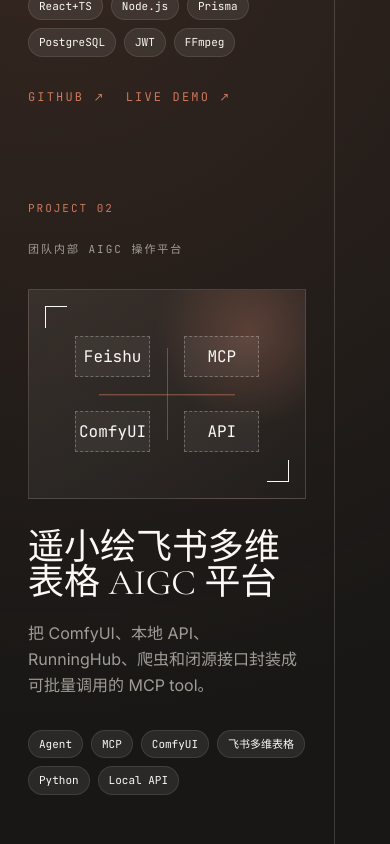
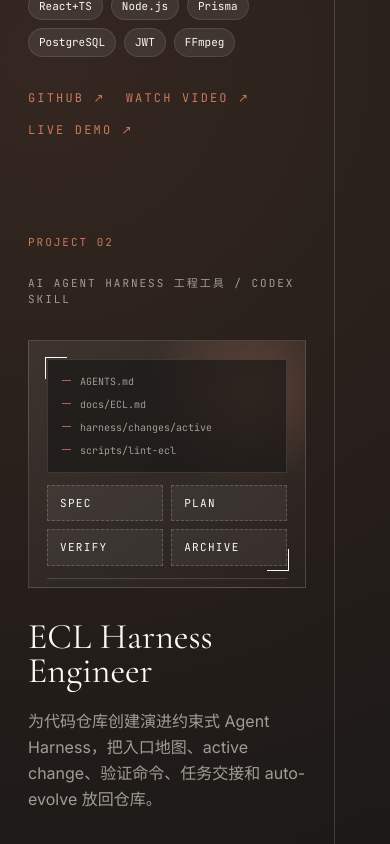
Before and after one commit to qinghui316/portfolio_web, a React (Vite) app: page / in a window 390 px wide. Shown: the part 6540-7384 px from the top of the page. Built offline with nearby package versions, Linux system fonts and the light colour scheme; no server answers.

Commit message:
Add ECL project and MoonAI promo video link

```diff
--- a/scripts/upload-oss-media.mjs
+++ b/scripts/upload-oss-media.mjs
@@ -30,6 +30,7 @@
 const prefix = (process.env.OSS_PREFIX || 'users').replace(/^\/+|\/+$/g, '');
 const forcePathStyle = process.env.OSS_FORCE_PATH_STYLE === 'true';
 const portfolioPrefix = `${prefix}/portfolio`;
+const requestedEnvNames = new Set(process.argv.slice(2));
 
 const assets = [
   {
@@ -68,7 +69,24 @@
     objectKey: `${portfolioPrefix}/scroll/scroll-work-poster.webp`,
     contentType: 'image/webp',
   },
+  {
+    envName: 'VITE_MOONAI_PROMO_VIDEO_URL',
+    localPath: 'media-export/moonai-workbench-promo.mp4',
+    objectKey: `${portfolioPrefix}/projects/moonai-workbench-promo.mp4`,
+    contentType: 'video/mp4',
+    optional: true,
+  },
 ];
+
+const selectedAssets = requestedEnvNames.size
+  ? assets.filter((asset) => requestedEnvNames.has(asset.envName))
+  : assets;
+const unknownEnvNames = [...requestedEnvNames].filter((envName) => !assets.some((asset) => asset.envName === envName));
+
+if (unknownEnvNames.length) {
+  console.error(`Unknown media env name(s): ${unknownEnvNames.join(', ')}`);
+  process.exit(1);
+}
 
 const getPublicUrl = (objectKey) => {
   if (forcePathStyle) {
@@ -151,7 +169,13 @@
   });
 
 const uploaded = [];
-for (const asset of assets) {
+for (const asset of selectedAssets) {
+  const absolutePath = path.join(rootDir, asset.localPath);
+  if (asset.optional && !requestedEnvNames.size && !fs.existsSync(absolutePath)) {
+    console.log(`Skipping optional missing file: ${asset.localPath}`);
+    continue;
+  }
+
   process.stdout.write(`Uploading ${asset.localPath} ... `);
   const url = await uploadAsset(asset);
   uploaded.push({ envName: asset.envName, url });
--- a/src/components/SectionProjects.tsx
+++ b/src/components/SectionProjects.tsx
@@ -6,12 +6,11 @@
 
 type Project = {
   title: string;
-  href?: string;
-  demo?: string;
   position: string;
   desc: string;
   tags: string[];
-  visual: "moonai" | "yaoxiaohui" | "video" | "embedding" | "course";
+  links?: { label: string; href: string }[];
+  visual: "moonai" | "harness" | "yaoxiaohui" | "video" | "embedding" | "course";
 };
 
 function ProjectVisual({ type }: { type: Project["visual"] }) {
@@ -47,6 +46,27 @@
         <div className="flow-line flow-line-a" />
         <div className="flow-line flow-line-b" />
         <div className="flow-line flow-line-c" />
+      </div>
+    );
+  }
+
+  if (type === "harness") {
+    return (
+      <div className="project-visual harness-visual">
+        <div className="harness-tree">
+          {["AGENTS.md", "docs/ECL.md", "harness/changes/active", "scripts/lint-ecl"].map((item) => (
+            <span key={item}>{item}</span>
+          ))}
+        </div>
+        <div className="harness-flow">
+          {["spec", "plan", "verify", "archive"].map((step) => (
+            <span key={step}>{step}</span>
+          ))}
+        </div>
+        <div className="harness-gate">
+          <span>CI gate</span>
+          <strong>auto-evolve</strong>
+        </div>
       </div>
     );
   }
@@ -88,16 +108,31 @@
 export default function SectionProjects() {
   const containerRef = useRef<HTMLDivElement>(null);
   const trackRef = useRef<HTMLDivElement>(null);
+  const moonaiPromoVideoUrl = import.meta.env.VITE_MOONAI_PROMO_VIDEO_URL?.trim();
 
   const projects: Project[] = [
     {
       title: "MoonAI 短剧 Agent 工作台",
-      href: "https://github.com/qinghui316/moonaigc",
-      demo: "https://moonai.asia/",
       position: "AI 短剧创作平台 / 个人独立全栈开发并部署上线",
       desc: "从剧本改编、镜头语言、分镜生成、参考图匹配到视频合成，串起完整 AI 创作链路。",
       tags: ["React+TS", "Node.js", "Prisma", "PostgreSQL", "JWT", "FFmpeg"],
+      links: [
+        { label: "GitHub ↗", href: "https://github.com/qinghui316/moonaigc" },
+        ...(moonaiPromoVideoUrl ? [{ label: "Watch Video ↗", href: moonaiPromoVideoUrl }] : []),
+        { label: "Live Demo ↗", href: "https://moonai.asia/" },
+      ],
       visual: "moonai",
+    },
+    {
+      title: "ECL Harness Engineer",
+      position: "AI Agent Harness 工程工具 / Codex Skill",
+      desc: "为代码仓库创建演进约束式 Agent Harness，把入口地图、active change、验证命令、任务交接和 auto-evolve 放回仓库。",
+      tags: ["Agent Harness", "Codex Skill", "ECL", "Active Change", "Lint / CI Gate", "Auto-Evolve"],
+      links: [
+        { label: "GitHub ↗", href: "https://github.com/qinghui316/ecl-harness-engineer" },
+        { label: "Article ↗", href: "https://mp.weixin.qq.com/s/L4x5B-wmG8JEgaCXxuhe1w" },
+      ],
+      visual: "harness",
     },
     {
       title: "遥小绘飞书多维表格 AIGC 平台",
@@ -193,7 +228,10 @@
 
       <div className="project-track" ref={trackRef}>
         <div className="project-spacer" />
-        {projects.map((proj, i) => (
+        {projects.map((proj, i) => {
+          const titleLink = proj.links?.find((link) => link.label.startsWith("GitHub"));
+
+          return (
             <article key={proj.title} className="project-card">
               <div className="project-card-inner">
                 <div className="project-meta">
@@ -205,8 +243,8 @@
 
                   <div>
                     <h3 className="font-display text-4xl md:text-5xl leading-[0.95] text-on-dark mb-5">
-                    {proj.demo ? (
-                      <a href={proj.demo} target="_blank" rel="noreferrer" className="transition-colors hover:text-primary">
+                      {titleLink ? (
+                        <a href={titleLink.href} target="_blank" rel="noreferrer" className="transition-colors hover:text-primary">
                           {proj.title}
                         </a>
                       ) : (
@@ -224,21 +262,17 @@
                   ))}
                 </div>
 
-              <div className="flex gap-5 font-mono text-xs uppercase tracking-[0.18em]">
-                {proj.href && (
-                  <a href={proj.href} target="_blank" rel="noreferrer" className="text-primary hover:text-primary-active">
-                    GitHub ↗
+                <div className="project-links">
+                  {proj.links?.map((link) => (
+                    <a key={link.href} href={link.href} target="_blank" rel="noreferrer" className="text-primary hover:text-primary-active">
+                      {link.label}
                     </a>
-                )}
-                {proj.demo && (
-                  <a href={proj.demo} target="_blank" rel="noreferrer" className="text-primary hover:text-primary-active">
-                    Live Demo ↗
-                  </a>
-                )}
+                  ))}
                 </div>
               </div>
             </article>
-        ))}
+          );
+        })}
 
         <div className="project-end">
           <p className="font-mono text-xs uppercase tracking-[0.26em] text-primary mb-5">Next</p>
--- a/src/index.css
+++ b/src/index.css
@@ -455,6 +455,15 @@
   text-align: right;
   color: var(--color-on-dark-soft);
 }
+.project-links {
+  display: flex;
+  flex-wrap: wrap;
+  gap: 14px 20px;
+  font-family: var(--font-mono);
+  font-size: 12px;
+  letter-spacing: 0.18em;
+  text-transform: uppercase;
+}
 .project-end {
   flex: 0 0 420px;
   min-height: 100vh;
@@ -594,6 +603,78 @@
 }
 .flow-line-b { top: 50%; }
 .flow-line-c { top: calc(50% + 1px); opacity: 0.4; }
+.harness-visual {
+  display: grid;
+  grid-template-columns: 1.1fr 1fr;
+  grid-template-rows: 1fr auto;
+  gap: 18px;
+  padding: 34px;
+}
+.harness-tree {
+  display: flex;
+  flex-direction: column;
+  justify-content: center;
+  gap: 10px;
+  border: 1px solid rgba(250, 249, 245, 0.12);
+  background: rgba(24, 23, 21, 0.68);
+  padding: 18px;
+  font-family: var(--font-mono);
+  font-size: 11px;
+  color: var(--color-on-dark-soft);
+  z-index: 2;
+}
+.harness-tree span {
+  position: relative;
+  padding-left: 18px;
+  white-space: nowrap;
+}
+.harness-tree span::before {
+  content: "";
+  position: absolute;
+  left: 0;
+  top: 0.65em;
+  width: 9px;
+  height: 1px;
+  background: rgba(204, 120, 92, 0.82);
+}
+.harness-flow {
+  display: grid;
+  align-content: center;
+  gap: 9px;
+  z-index: 2;
+}
+.harness-flow span {
+  border: 1px dashed rgba(250, 249, 245, 0.2);
+  background: rgba(250, 249, 245, 0.055);
+  color: var(--color-on-dark);
+  font-family: var(--font-mono);
+  font-size: 11px;
+  letter-spacing: 0.12em;
+  text-transform: uppercase;
+  padding: 9px 12px;
+}
+.harness-flow span:nth-child(2),
+.harness-flow span:nth-child(3) {
+  margin-left: 24px;
+}
+.harness-gate {
+  grid-column: 1 / -1;
+  display: flex;
+  align-items: center;
+  justify-content: space-between;
+  border-top: 1px solid rgba(250, 249, 245, 0.14);
+  padding-top: 16px;
+  font-family: var(--font-mono);
+  color: var(--color-primary);
+  letter-spacing: 0.16em;
+  text-transform: uppercase;
+  z-index: 2;
+}
+.harness-gate strong {
+  color: var(--color-on-dark);
+  font-size: 12px;
+  font-weight: 500;
+}
 .timeline-visual {
   display: flex;
   align-items: flex-end;
@@ -983,4 +1064,26 @@
   .project-meta span:last-child {
     text-align: left;
   }
+  .harness-visual {
+    grid-template-columns: 1fr;
+    gap: 12px;
+    height: 248px;
+    padding: 18px;
+  }
+  .harness-tree {
+    gap: 8px;
+    padding: 14px;
+    font-size: 10px;
+  }
+  .harness-flow {
+    grid-template-columns: repeat(2, minmax(0, 1fr));
+    gap: 8px;
+  }
+  .harness-flow span:nth-child(2),
+  .harness-flow span:nth-child(3) {
+    margin-left: 0;
+  }
+  .harness-gate {
+    padding-top: 10px;
+  }
 }
```
Also changed, not shown: 1 other file (tests, documents, lock files or other folders). Lines whose indentation alone changed are shown as unchanged.
